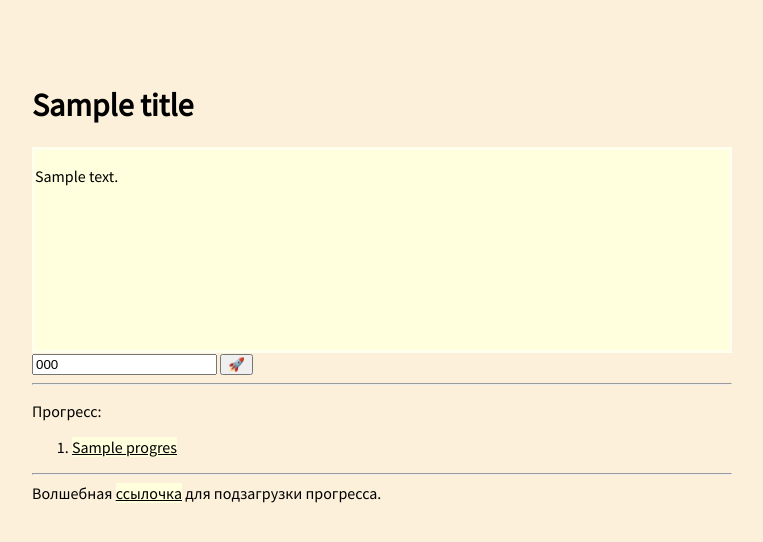
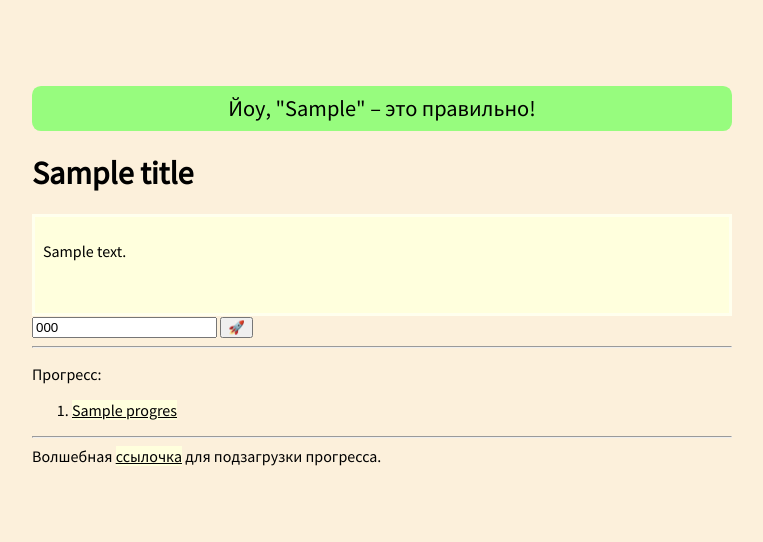
Before and after one commit to igoose1/django-quest, a Python web app: template project/templates/jinja2/view.html in a window 1280 px wide. Shown: the top 542 px of the page, without its empty margins (258-1021 px from the left). Run offline with Jinja, Linux system fonts and the light colour scheme; the template is opened without the code that fills it: most values are stand-ins (such as "Sample title", 1, 10 or a date in 2020).

Commit message:
Add state frame and edit sizes of content

```diff
--- a/project/templates/jinja2/base.html
+++ b/project/templates/jinja2/base.html
@@ -15,20 +15,35 @@
 		font-family: 'Source Sans Pro', sans-serif;
 		background: #fcf0db;
 	}
-	#content {
+	.content {
 		border-style: solid;
 		border-color: #ffffee;
-		height: 200px;
+		padding: .5em;
+		min-height: 5em;
 		background: #ffffdd;
-		overflow: scroll;
 	}
 	a {
 		color: black;
 		background-color: #ffffdd;
 	}
 
-	#rocket {
+	.rocket {
 		cursor: pointer;
+	}
+
+	.state {
+		font-size: 1.4em;
+		height: 2em;
+		line-height: 2em;
+		text-align: center;
+		border-radius: .4em;
+	}
+
+	.correct {
+		background-color: #97fc7e;
+	}
+	.wrong {
+		background-color: #f9a8a7;
 	}
 </style>
 
--- a/project/templates/jinja2/view.html
+++ b/project/templates/jinja2/view.html
@@ -3,9 +3,21 @@
 {% block title %} {{ title|e }} {% endblock %}
 
 {% block content %}
+	{% if user_input %}
+		{% if is_user_wrong %}
+			<div class="state wrong">
+				<p>"{{ user_input }}" – это неправильный ответ 😔</p>
+			</div>
+		{% else %}
+			<div class="state correct">
+				<p>Йоу, "{{ user_input }}" – это правильно!</p>
+			</div>
+		{% endif %}
+	{% endif %}
+
 	<h1>{{ title|e }}</h1>
 
-	<div id="content"><p>{{ content }}</p></div>
+	<div class="content"><p>{{ content }}</p></div>
 
 	<form action="/view/{{ depth }}/" method="post" id="code_input">
 		<input type="text" id="code" name="code" value="{{ code }}">
@@ -13,7 +25,7 @@
 	</form>
 
 	<hr>
-	<div id="progress">
+	<div class="progress">
 		<p>Прогресс:
 		<ol>
 		{% for title in progress %}
@@ -24,6 +36,6 @@
 	</div>
 
 	<hr>
-	<div id="load">Волшебная <a href="{{ loadlink }}">ссылочка</a> для подзагрузки прогресса.</div>
+	<div class="load">Волшебная <a href="{{ loadlink }}">ссылочка</a> для подзагрузки прогресса.</div>
 
 {% endblock %}
```
